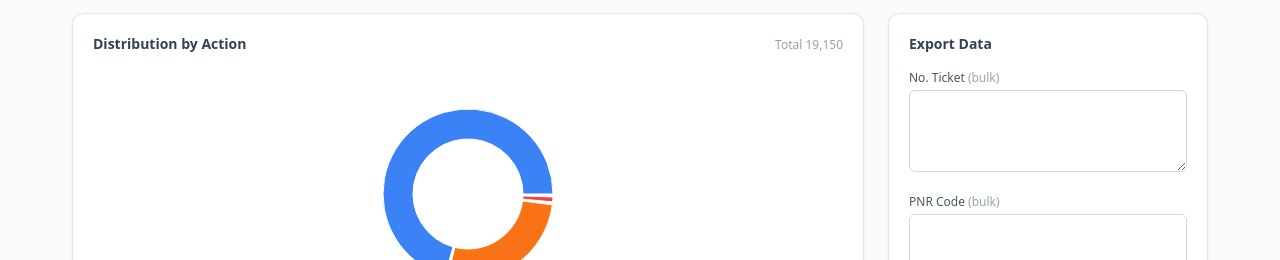
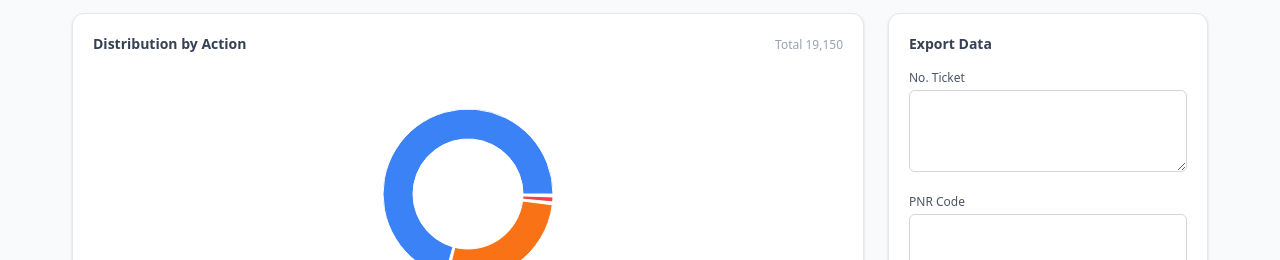
Before and after one commit to chunliee/refunydffnefrd, a Next.js app: page / in a window 1280 px wide. Shown: the part 123-383 px from the top of the page. Built offline with nearby package versions, Linux system fonts and the light colour scheme.

Commit message:
rename some variable on export components

```diff
--- a/components/dashboard/ExportPanes.tsx
+++ b/components/dashboard/ExportPanes.tsx
@@ -118,7 +118,7 @@ export default function ExportPanel() {
         <div>
           <div className="mb-1 flex items-center justify-between">
             <label className="block text-xs font-medium text-gray-600">
-              No. Ticket <span className="text-gray-400">(bulk)</span>
+              No. Ticket <span className="text-gray-400"></span>
             </label>
             {preview.tickets.length > 0 && (
               <span className="rounded-full bg-orange-100 px-2 py-0.5 text-[10px] font-semibold text-orange-700">
@@ -139,7 +139,7 @@ export default function ExportPanel() {
         <div>
           <div className="mb-1 flex items-center justify-between">
             <label className="block text-xs font-medium text-gray-600">
-              PNR Code <span className="text-gray-400">(bulk)</span>
+              PNR Code <span className="text-gray-400"></span>
             </label>
             {preview.pnrs.length > 0 && (
               <span className="rounded-full bg-orange-100 px-2 py-0.5 text-[10px] font-semibold text-orange-700">
```
